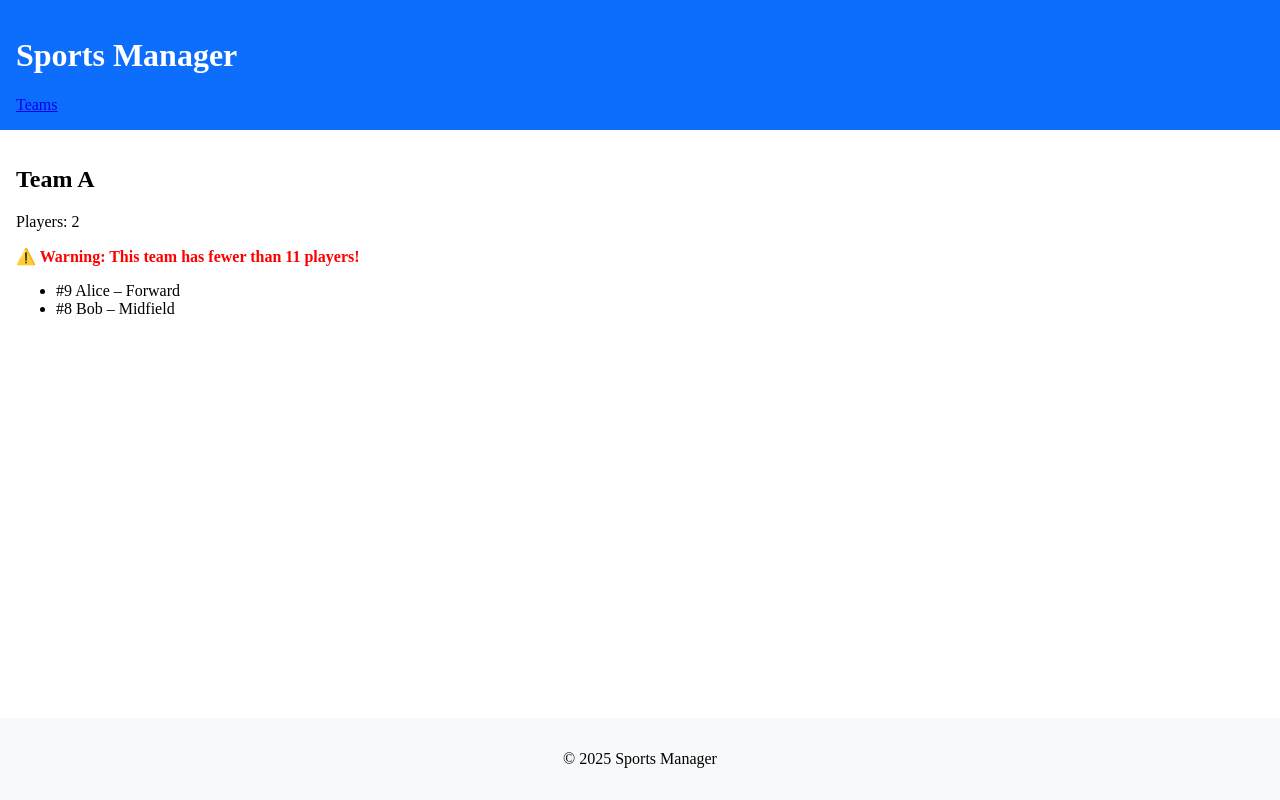
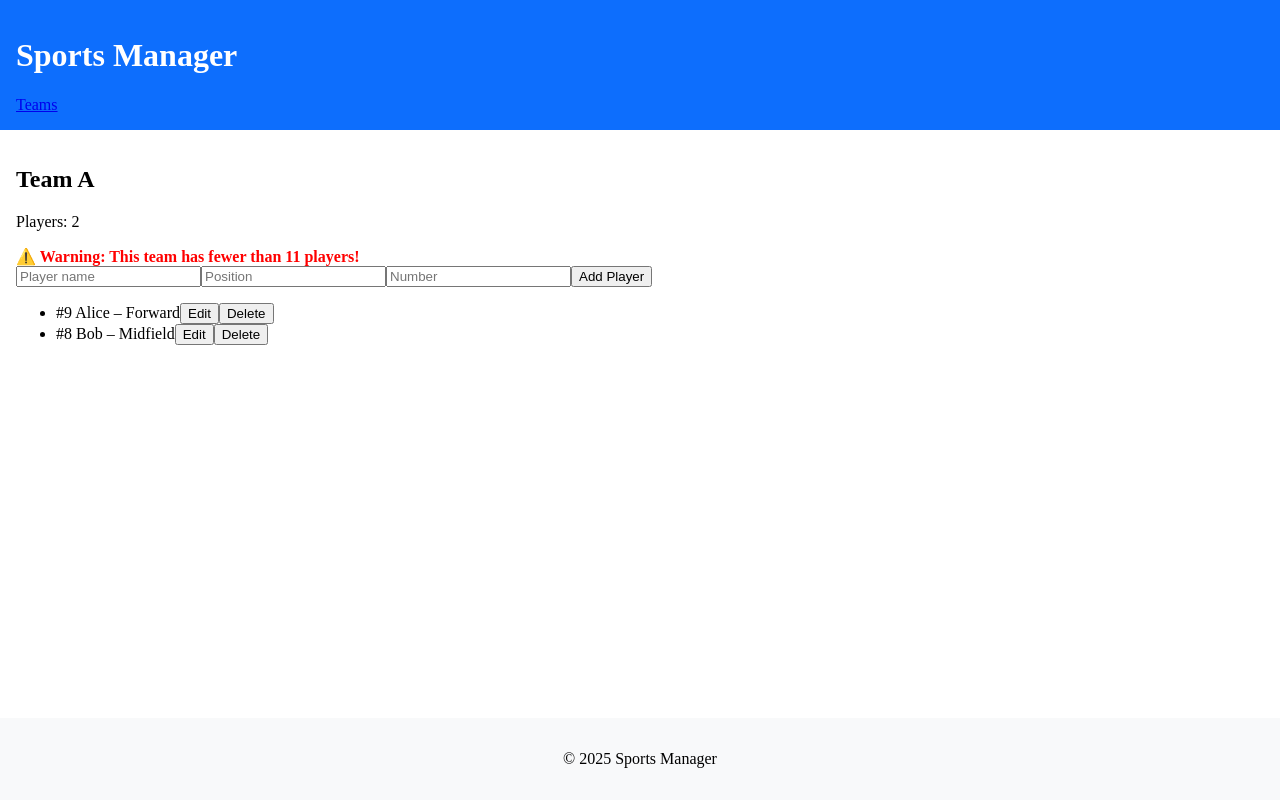
Before and after one commit to gonza-feri/Sports-ui, a React (Vite) app: page /teams/1 in a window 1280 px wide. Built offline with nearby package versions, Linux system fonts and the light colour scheme; data requests are answered from the project's data file.

Commit message:
Add player: create, edit and delete functionality

```diff
--- a/db.json
+++ b/db.json
@@ -1,10 +1,102 @@
 {
-    "teams": [
-      { "id": 1, "name": "Team A" },
-      { "id": 2, "name": "Team B" }
-    ],
-    "players": [
-      { "id": 1, "teamId": 1, "name": "Alice", "position": "Forward", "number": 9 },
-      { "id": 2, "teamId": 1, "name": "Bob", "position": "Midfield", "number": 8 }
-    ]
-  }
+  "teams": [
+    {
+      "id": "1",
+      "name": "Team A"
+    },
+    {
+      "id": "2",
+      "name": "Team B"
+    },
+    {
+      "id": "53f3",
+      "name": "Real Valladolid"
+    }
+  ],
+  "players": [
+    {
+      "id": "1",
+      "teamId": 1,
+      "name": "Alice",
+      "position": "Forward",
+      "number": 9
+    },
+    {
+      "id": "2",
+      "teamId": 1,
+      "name": "Bob",
+      "position": "Midfield",
+      "number": 8
+    },
+    {
+      "id": "40bb",
+      "teamId": "53f3",
+      "name": "Trilli",
+      "position": "Right-Back",
+      "number": 2
+    },
+    {
+      "id": "de63",
+      "teamId": "53f3",
+      "name": "Guille Bueno",
+      "position": "Left-Back",
+      "number": 3
+    },
+    {
+      "id": "91bc",
+      "teamId": "53f3",
+      "name": "David Torres",
+      "position": "Centre-Back",
+      "number": 4
+    },
+    {
+      "id": "b92d",
+      "teamId": "53f3",
+      "name": "Javi Sánchez",
+      "position": "Centre-Back",
+      "number": 5
+    },
+    {
+      "id": "be73",
+      "teamId": "53f3",
+      "name": "Víctor Meseguer",
+      "position": "Central Midfielder",
+      "number": 8
+    },
+    {
+      "id": "fe43",
+      "teamId": "53f3",
+      "name": "Stanko Jurić",
+      "position": "Defensive Midfielder",
+      "number": 24
+    },
+    {
+      "id": "46fb",
+      "teamId": "53f3",
+      "name": "Julien Ponceau",
+      "position": "Attacking Midfielder",
+      "number": 21
+    },
+    {
+      "id": "100f",
+      "teamId": "53f3",
+      "name": "Amath Ndiaye",
+      "position": "Right Winger",
+      "number": 11
+    },
+    {
+      "id": "4732",
+      "teamId": "53f3",
+      "name": "Juanmi Latasa",
+      "position": "Centre-Forward",
+      "number": 9
+    },
+    {
+      "id": "856d",
+      "teamId": "53f3",
+      "name": "Marcos André",
+      "position": "Centre-Forward",
+      "number": 10
+    }
+  ]
+}
--- /dev/null
+++ b/src/components/AddPlayerForm.tsx
@@ -0,0 +1,58 @@
+import { useState } from "react";
+import api from "../services/api";
+import type { Player } from "../types/types";
+
+interface Props {
+  teamId: number;
+  onPlayerAdded: (player: Player) => void;
+}
+
+export default function AddPlayerForm({ teamId, onPlayerAdded }: Props) {
+  const [name, setName] = useState("");
+  const [position, setPosition] = useState("");
+  const [number, setNumber] = useState("");
+
+  const handleSubmit = async (e: React.FormEvent) => {
+    e.preventDefault();
+    if (!name.trim() || !position.trim() || !number.trim()) return;
+
+    try {
+      const res = await api.post("/players", {
+        teamId,
+        name,
+        position,
+        number: parseInt(number, 10),
+      });
+      onPlayerAdded(res.data);
+      setName("");
+      setPosition("");
+      setNumber("");
+    } catch (error) {
+      console.error("Error adding player:", error);
+    }
+  };
+
+  return (
+    <form onSubmit={handleSubmit} style={{ marginBottom: "1rem" }}>
+      <input
+        type="text"
+        placeholder="Player name"
+        value={name}
+        onChange={(e) => setName(e.target.value)}
+      />
+      <input
+        type="text"
+        placeholder="Position"
+        value={position}
+        onChange={(e) => setPosition(e.target.value)}
+      />
+      <input
+        type="number"
+        placeholder="Number"
+        value={number}
+        onChange={(e) => setNumber(e.target.value)}
+      />
+      <button type="submit">Add Player</button>
+    </form>
+  );
+}
--- /dev/null
+++ b/src/components/AddTeamForm.tsx
@@ -0,0 +1,36 @@
+import { useState } from "react";
+import api from "../services/api";
+import type { Team } from "../types/types";
+
+interface Props {
+  onTeamAdded: (team: Team) => void;
+}
+
+export default function AddTeamForm({ onTeamAdded }: Props) {
+  const [name, setName] = useState("");
+
+  const handleSubmit = async (e: React.FormEvent) => {
+    e.preventDefault();
+    if (!name.trim()) return;
+
+    try {
+      const res = await api.post("/teams", { name });
+      onTeamAdded(res.data);
+      setName("");
+    } catch (error) {
+      console.error("Error adding team:", error);
+    }
+  };
+
+  return (
+    <form onSubmit={handleSubmit}>
+      <input
+        type="text"
+        placeholder="Team name"
+        value={name}
+        onChange={(e) => setName(e.target.value)}
+      />
+      <button type="submit">Add Team</button>
+    </form>
+  );
+}
--- /dev/null
+++ b/src/components/EditPlayerForm.tsx
@@ -0,0 +1,40 @@
+import { useState } from "react";
+import api from "../services/api";
+import type { Player } from "../types/types";
+
+interface Props {
+  player: Player;
+  onPlayerUpdated: (player: Player) => void;
+  onCancel: () => void;
+}
+
+export default function EditPlayerForm({ player, onPlayerUpdated, onCancel }: Props) {
+  const [name, setName] = useState(player.name);
+  const [position, setPosition] = useState(player.position);
+  const [number, setNumber] = useState(player.number.toString());
+
+  const handleSubmit = async (e: React.FormEvent) => {
+    e.preventDefault();
+    try {
+      const res = await api.put(`/players/${player.id}`, {
+        ...player,
+        name,
+        position,
+        number: parseInt(number, 10),
+      });
+      onPlayerUpdated(res.data);
+    } catch (error) {
+      console.error("Error updating player:", error);
+    }
+  };
+
+  return (
+    <form onSubmit={handleSubmit}>
+      <input value={name} onChange={(e) => setName(e.target.value)} />
+      <input value={position} onChange={(e) => setPosition(e.target.value)} />
+      <input value={number} onChange={(e) => setNumber(e.target.value)} />
+      <button type="submit">Save</button>
+      <button type="button" onClick={onCancel}>Cancel</button>
+    </form>
+  );
+}
--- a/src/pages/TeamDetail.tsx
+++ b/src/pages/TeamDetail.tsx
@@ -4,12 +4,15 @@
 import type { Player, Team } from "../types/types";
 import Warning from "../components/Warning";
 import Info from "../components/Info";
+import AddPlayerForm from "../components/AddPlayerForm";
+import EditPlayerForm from "../components/EditPlayerForm";
 
 export default function TeamDetail() {
   const { id } = useParams<{ id: string }>();
   const [team, setTeam] = useState<Team | null>(null);
   const [players, setPlayers] = useState<Player[]>([]);
   const [loading, setLoading] = useState(true);
+  const [editingPlayer, setEditingPlayer] = useState<Player | null>(null);
 
   useEffect(() => {
     if (!id) return;
@@ -39,13 +42,31 @@
       <p>Players: {players.length}</p>
 
       {players.length < 11 ? <Warning /> : <Info />}
-
+      <AddPlayerForm
+        teamId={team.id}
+        onPlayerAdded={(newPlayer) => setPlayers([...players, newPlayer])}
+      />
       <ul>
         {players.map(player => (
           <li key={player.id}>
             #{player.number} {player.name} – {player.position}
+            <button onClick={() => setEditingPlayer(player)}>Edit</button>
+            <button onClick={async () => {
+              await api.delete(`/players/${player.id}`);
+              setPlayers(players.filter(p => p.id !== player.id));
+            }}>Delete</button>
           </li>
         ))}
+        {editingPlayer && (
+          <EditPlayerForm
+            player={editingPlayer}
+            onPlayerUpdated={(updated) => {
+              setPlayers(players.map(p => p.id === updated.id ? updated : p));
+              setEditingPlayer(null);
+            }}
+            onCancel={() => setEditingPlayer(null)}
+          />
+        )}
       </ul>
     </section>
   );
--- a/src/pages/TeamList.tsx
+++ b/src/pages/TeamList.tsx
@@ -2,6 +2,7 @@
 import { Link } from "react-router-dom";
 import api from "../services/api";
 import type { Team } from "../types/types";
+import AddTeamForm from "../components/AddTeamForm";
 
 export default function TeamList() {
   const [teams, setTeams] = useState<Team[]>([]);
@@ -24,6 +25,7 @@
   return (
     <section>
       <h2>Teams</h2>
+      <AddTeamForm onTeamAdded={(newTeam) => setTeams([...teams, newTeam])} />
       <ul>
         {teams.map(team => (
           <li key={team.id}>
```
